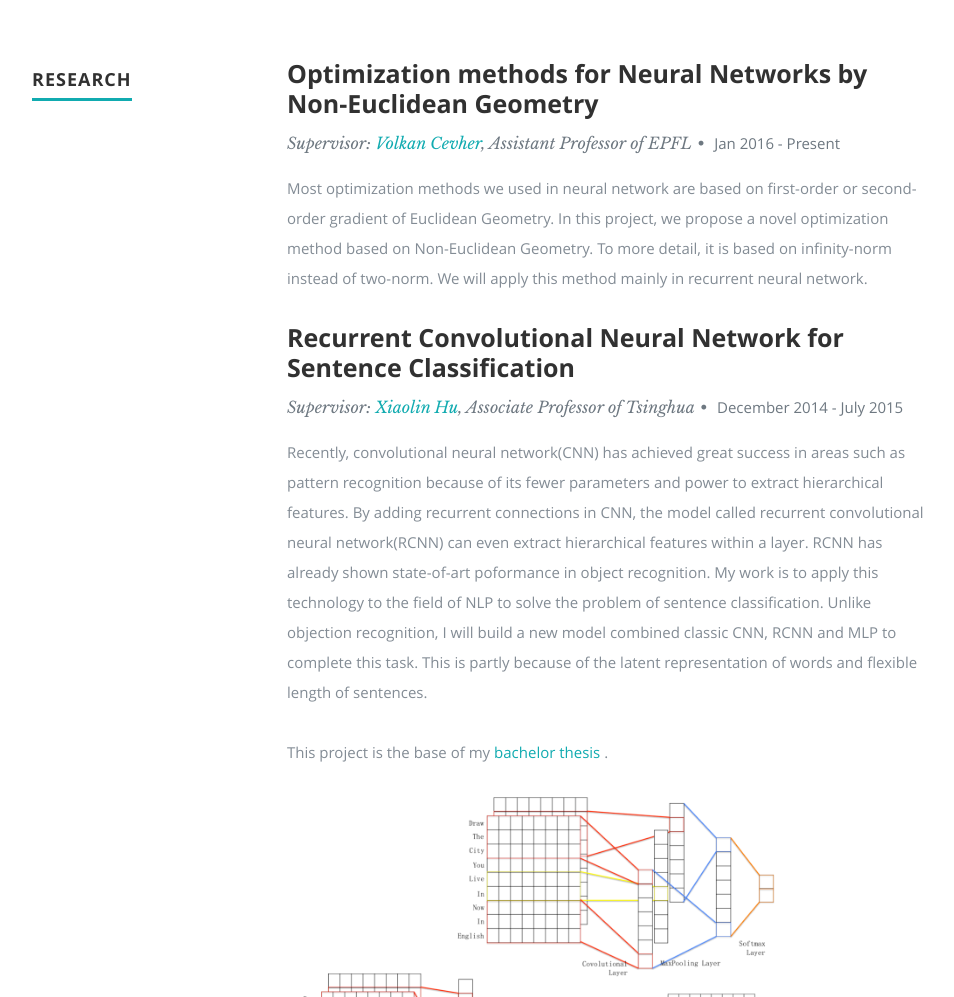
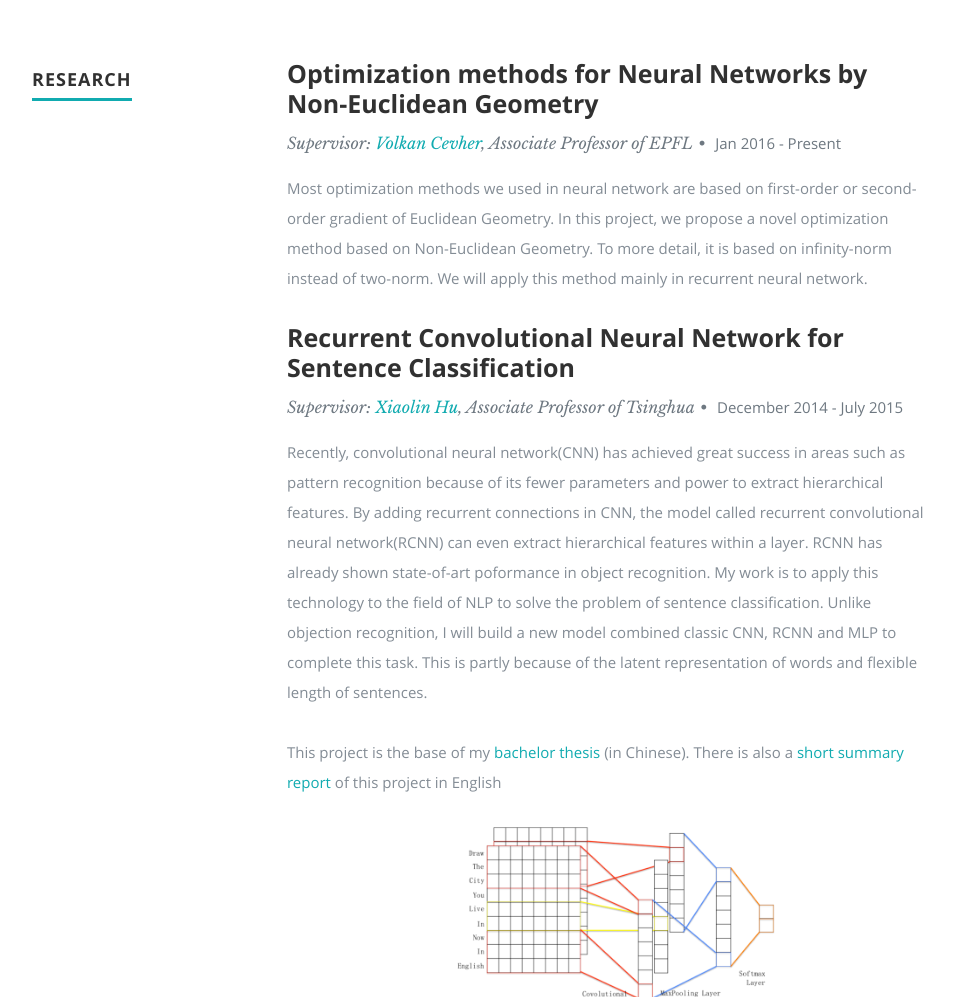
Before and after one commit to liuchen11/HomePage, a plain HTML site: page home.html in a window 1280 px wide. Shown: the part 2440-3437 px from the top of the page, without its empty margins (118-1072 px from the left). Drawn offline with nearby package versions, Linux system fonts and the light colour scheme.

Commit message:
update research info

```diff
--- a/home.html
+++ b/home.html
@@ -153,7 +153,7 @@
 
                   <h3>School of Computer and Communication Sciences, <br>École polytechnique fédérale de Lausanne (EPFL)</h3>
                   <p class="info">M.S in Computer Science <span>&bull;</span> <em class="date">2015.09-Present</em></p>
-                  <font color="#222222">General GPA: 5.76/6.00 (Until Now)</font><br>
+                  <font color="#222222">General GPA: 5.76/6.00 (Until Now) &nbsp <a href="doc/Transcript_EPFL.pdf">Transcript</a></font><br>
                   <font color="#222222">Major Courses:</font><br>
                   <table width="800">
                        <tr><td>Pattern Classification and Machine Learning</td><td>6.0</td></tr>
@@ -208,7 +208,7 @@
                <div class="twelve columns">
 
                   <h3>Optimization methods for Neural Networks by Non-Euclidean Geometry</h3>
-                  <p class="info">Supervisor: <a href="http://lions.epfl.ch/cms/site/lions2/lang/en/volkan.cevher">Volkan Cevher</a>, Assistant Professor of EPFL<span>&bull;</span> <em class="date">Jan 2016 - Present</em></p>
+                  <p class="info">Supervisor: <a href="http://lions.epfl.ch/cms/site/lions2/lang/en/volkan.cevher">Volkan Cevher</a>, Associate Professor of EPFL<span>&bull;</span> <em class="date">Jan 2016 - Present</em></p>
 
                   <p>Most optimization methods we used in neural network are based on first-order or second-order gradient of Euclidean Geometry. In this project, we propose a novel optimization method based on Non-Euclidean Geometry. To more detail, it is based on infinity-norm instead of two-norm. We will apply this method mainly in recurrent neural network.</p>
 
@@ -216,7 +216,7 @@
                   <p class="info">Supervisor: <a href="http://xlhu.cn">Xiaolin Hu</a>, Associate Professor of Tsinghua<span>&bull;</span> <em class="date">December 2014 - July 2015</em></p>
 
                   <p>Recently, convolutional neural network(CNN) has achieved great success in areas such as pattern recognition because of its fewer parameters and power to extract hierarchical features. By adding recurrent connections in CNN, the model called recurrent convolutional neural network(RCNN) can even extract hierarchical features within a layer. RCNN has already shown state-of-art poformance in object recognition. My work is to apply this technology to the field of NLP to solve the problem of sentence classification. Unlike objection recognition, I will build a new model combined classic CNN, RCNN and MLP to complete this task. This is partly because of the latent representation of words and flexible length of sentences.</p>
-                  <p> This project is the base of my <a href="doc/ThuThesis.pdf"> bachelor thesis </a>.</p>
+                  <p> This project is the base of my <a href="doc/ThuThesis.pdf"> bachelor thesis </a>(in Chinese). There is also a <a href="doc/RCNNSentence.pdf">short summary report</a> of this project in English</p>
 
                   <img src="doc/ThuThesisModel.png">
 
```
Also changed, not shown: 1 other file.
